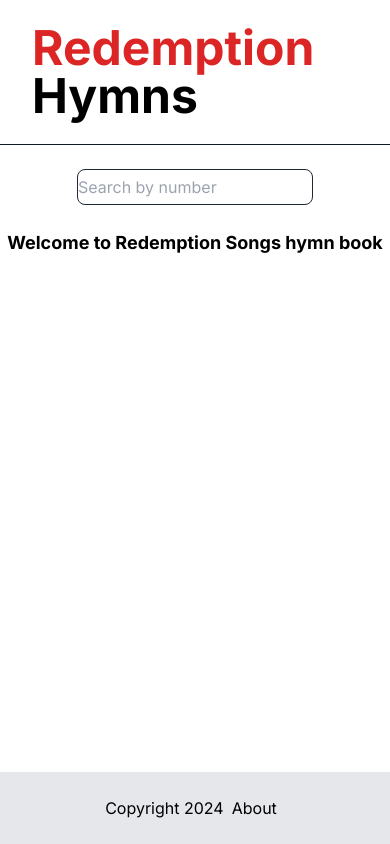
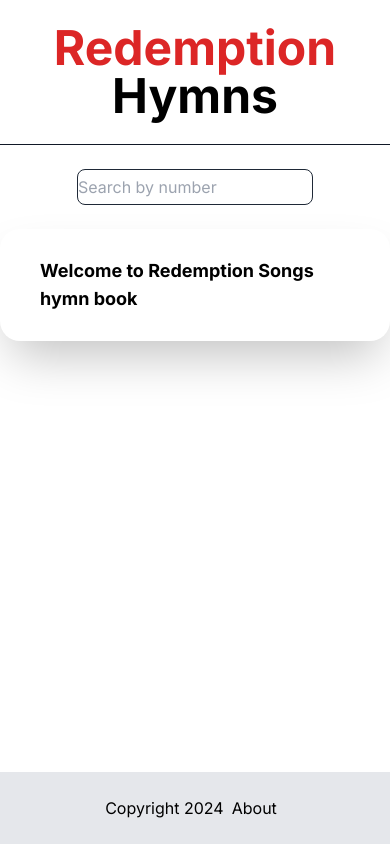
Before and after one commit to petertemboii/Redemption-songs-hymn-book, a Next.js app: page / in a window 390 px wide. Built offline with nearby package versions, Linux system fonts and the light colour scheme.

Commit message:
Change some of the ui landing page.

```diff
--- a/app/about/page.tsx
+++ b/app/about/page.tsx
@@ -1,9 +1,9 @@
 export default function page() {
   return (
-    <div className="flex flex-col pt-4">
+    <div className="flex flex-col pt-4 ">
       <div>
         <h1 className="font-medium text-center text-4xl">
-          About Redemption Hymns PWA
+          About <span className="text-red-600">Redemption</span> Hymns PWA
         </h1>
         <p className="info-text text-center">
           Welcome to Redemption Songs PWA! We are thrilled to introduce you to a
--- a/app/page.tsx
+++ b/app/page.tsx
@@ -17,14 +17,14 @@ export default function Home() {
       : [];
 
   return (
-    <div className="pb-20">
+    <div className="flex flex-col pb-20 items-center justify-center">
       <div>
         <SearchBox
           placeholder="Search by number"
           searchChange={onSearchChange}
         />
       </div>
-      <div className="flex justify-center">
+      <div className="flex justify-center items-center flex-1  w-fit rounded-[20px] shadow-2xl px-10 py-7">
         {searchNumber === "" ? (
           <h1 className="font-bold text-lg text-wrap">
             Welcome to Redemption Songs hymn book
@@ -33,7 +33,7 @@ export default function Home() {
           filteredSongs.map((song) => (
             <div key={song.number}>
               <div key={song.number}>
-                <h1 className="font-bold text-lg text-wrap">
+                <h1 className="font-bold text-xl text-wrap text-red-600">
                   {song.number} {song.title}
                 </h1>
                 {song.verses.map((verse, index) => (
--- a/components/Navbar.jsx
+++ b/components/Navbar.jsx
@@ -6,7 +6,7 @@ const Navbar = () => {
       <nav className="w-full py-6 px-8 flex justify-center flex-wrap border-b border-solid border-gray-900">
         <div>
           <Link href="/">
-            <h1 className="font-bold text-5xl "><span className="text-red-600">Redemption</span> Hymns</h1>
+            <h1 className="font-bold text-5xl text-center lg:text-left"><span className="text-red-600">Redemption</span> Hymns</h1>
           </Link>
         </div>
       </nav>
--- a/constants/songs.js
+++ b/constants/songs.js
@@ -102,8 +102,8 @@ const songs = [
       "It makes my joys full and complete,",
       "The precious name of Jesus.",
       "“Jesus,” oh, how sweet the name!",
-      "‘*Jesus,” every day the same;",
-      "*'Jesus,” let all saints proclaim",
+      "Jesus,” every day the same;",
+      "Jesus,” let all saints proclaim",
       "Its worthy praise for ever.",
       "2 I love the name of Him Whose heart",
       "Knows all my griefs and bears a part;",
```
Also changed, not shown: 1 other file (tests, documents, lock files or other folders).
